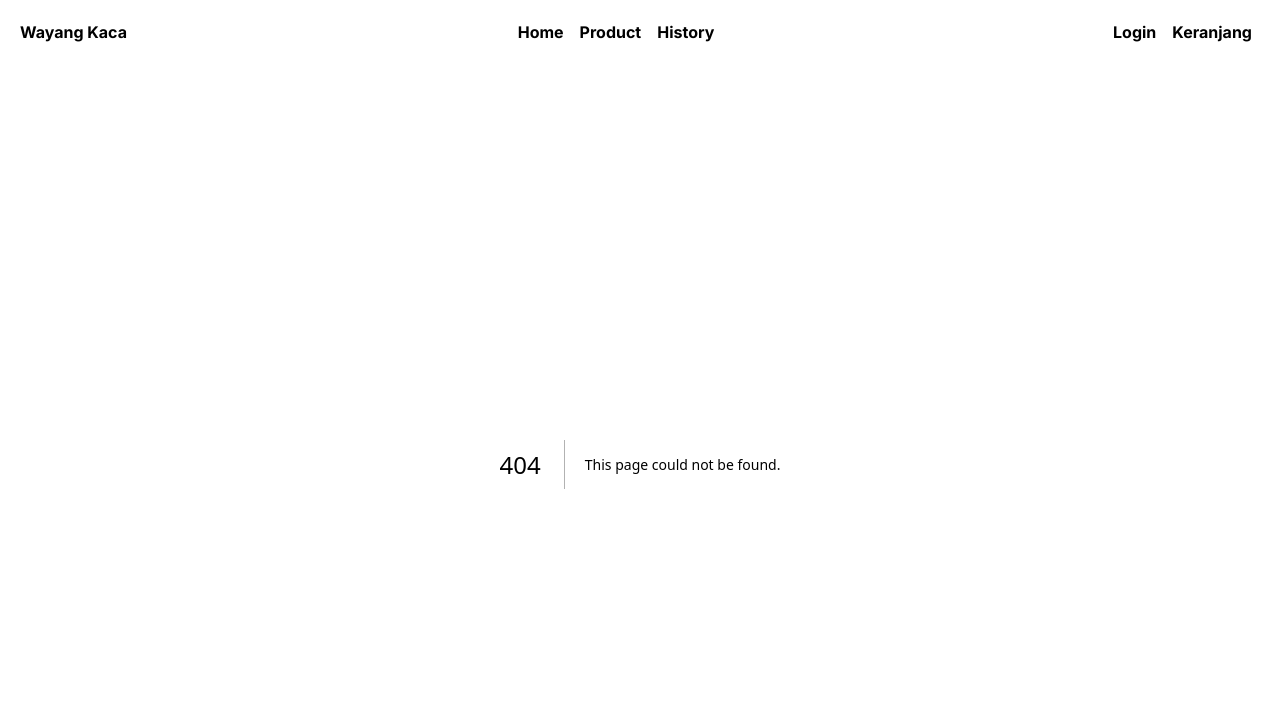
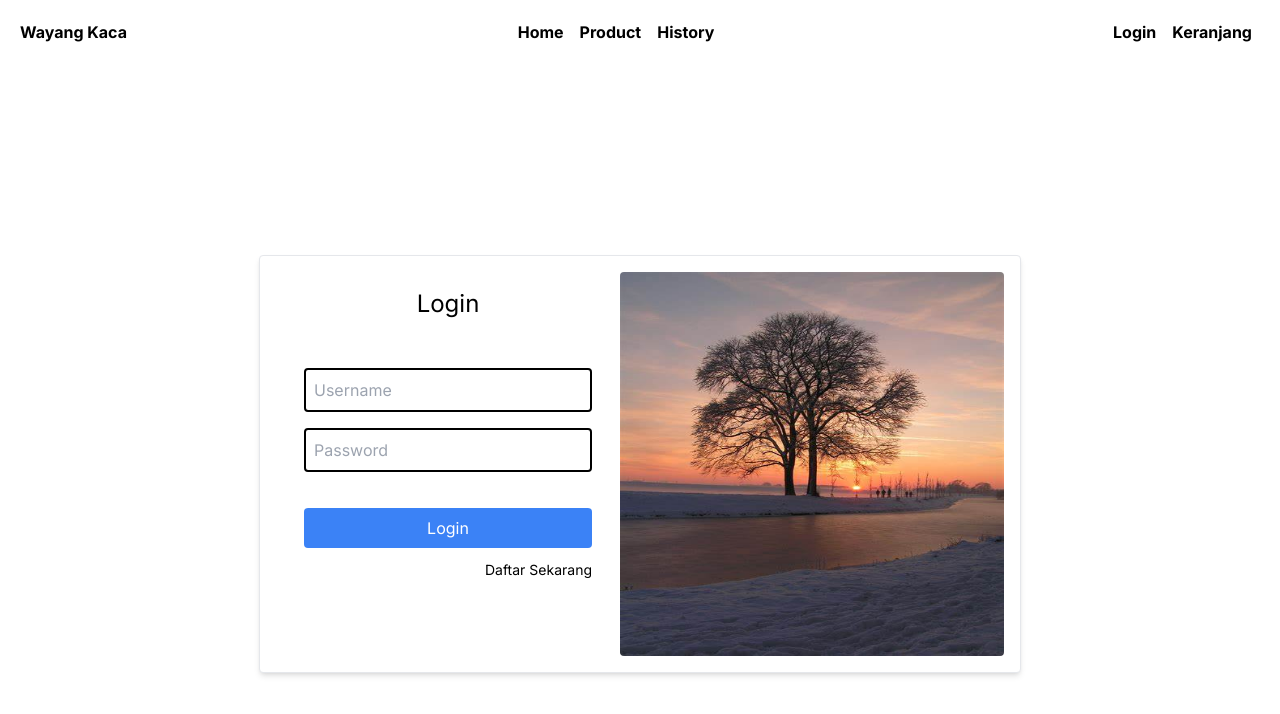
Before and after one commit to kadekyana/Nextjs_WayangKaca, a Next.js app: page /Login in a window 1280 px wide. Before the commit this address had no page. Shown: the top 714 px of the page. Built offline with nearby package versions, Linux system fonts and the light colour scheme.

Commit message:
Masukkan

```diff
--- a/package.json
+++ b/package.json
@@ -9,9 +9,9 @@
     "lint": "next lint"
   },
   "dependencies": {
+    "next": "^14.0.3",
     "react": "^18",
-    "react-dom": "^18",
-    "next": "14.0.3"
+    "react-dom": "^18"
   },
   "devDependencies": {
     "autoprefixer": "^10.0.1",
--- /dev/null
+++ b/src/app/Login/page.js
@@ -0,0 +1,30 @@
+import Image from "next/image"
+
+const Login = () => {
+    return (
+        <div className="h-screen flex justify-center items-center">
+            <div className=" flex bg-white p-4 border rounded shadow-md ">
+                <div className="p-4 ">
+                    <h1 className="text-center pb-5 text-2xl">Login</h1>
+                    <form className="py-7 px-3 ">
+                        <div className="mb-4 ">
+                            <label htmlFor="username"></label>
+                            <input type="text" id="username" placeholder="Username" className="border-2 border-current w-72 p-2 rounded"/>
+                        </div>
+                        <div className="mb-4 ">
+                            <label htmlFor="password"></label>
+                            <input type="text" id="password" placeholder="Password" className="border-2 border-current w-72 p-2 rounded"/>
+                        </div>
+                        <button type="submit" className="w-full mt-5 bg-blue-500 text-white p-2 rounded hover:bg-blue-600">Login</button>
+                        <button type="submit" className="ml-auto mt-3 float-right text-sm">Daftar Sekarang</button>
+                    </form>
+                </div>
+                <div>
+                    <Image src="/OIP.jpg" alt="" width={250} height={250} className="h-96 w-96 rounded"/>
+                </div>
+            </div>
+        </div>
+    )
+}
+
+export default Login
--- /dev/null
+++ b/src/app/detail/page.js
@@ -0,0 +1,24 @@
+import Image from "next/image"
+
+const Detail = () =>{
+    return (
+        <div className="container  flex border mx-auto items-center justify-center ">
+            <div className="p-4 m-20 flex gap-4 grid-column-2 rounded border ">
+                <div className="borders">
+                    <Image
+                        src="/OIP.jpg"
+                        alt=".."
+                        width={250} height={250}
+                        className=" rounded w-72 h-72"/>
+                </div>
+
+                <div className="border w-96 ">
+                    <h1> Judul</h1>
+                    <p>Deskripsi</p>
+                </div>
+            </div>
+        </div>
+    )
+}
+
+export default Detail
```
Also changed, not shown: public/OIP.jpg (added), 1 other file (tests, documents, lock files or other folders).
